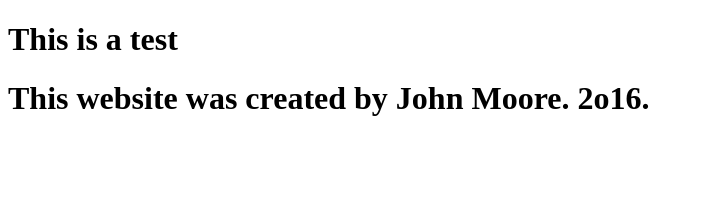
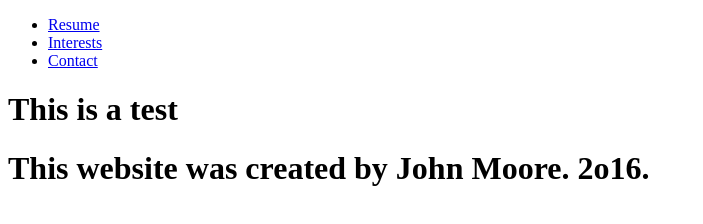
Before and after one commit to moorejohnny/itmd-361-hw1, a plain HTML site: page index.html in a window 1280 px wide. Shown: the whole page, without its empty margins (0-703 px from the left). Drawn offline with Linux system fonts and the light colour scheme.

Commit message:
Added <nav> to test

```diff
--- a/index.html
+++ b/index.html
@@ -6,6 +6,13 @@
     <meta name="viewport" context="width=device-width, initial-scale=1.0, shrink-to-fit=no" />
   </head>
   <body>
+    <nav>
+      <ul>
+        <li><a href="/resume/index.html">Resume</a></li>
+        <li><a href="/interests/index.html">Interests</a></li>
+        <li><a href="/contact/index.html">Contact</a></li>
+      </ul>
+    </nav>
     <h1>This is a test</h1>
   </body>
   <footer>
```
